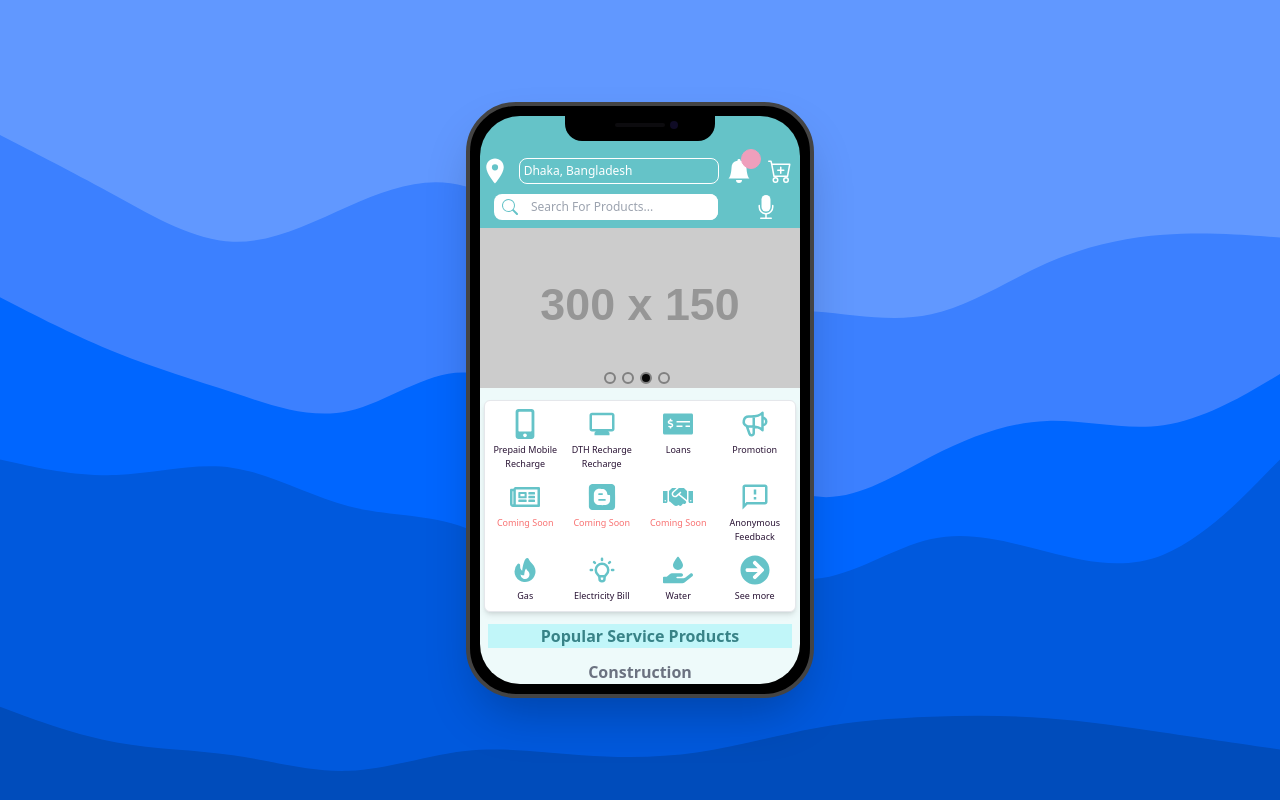
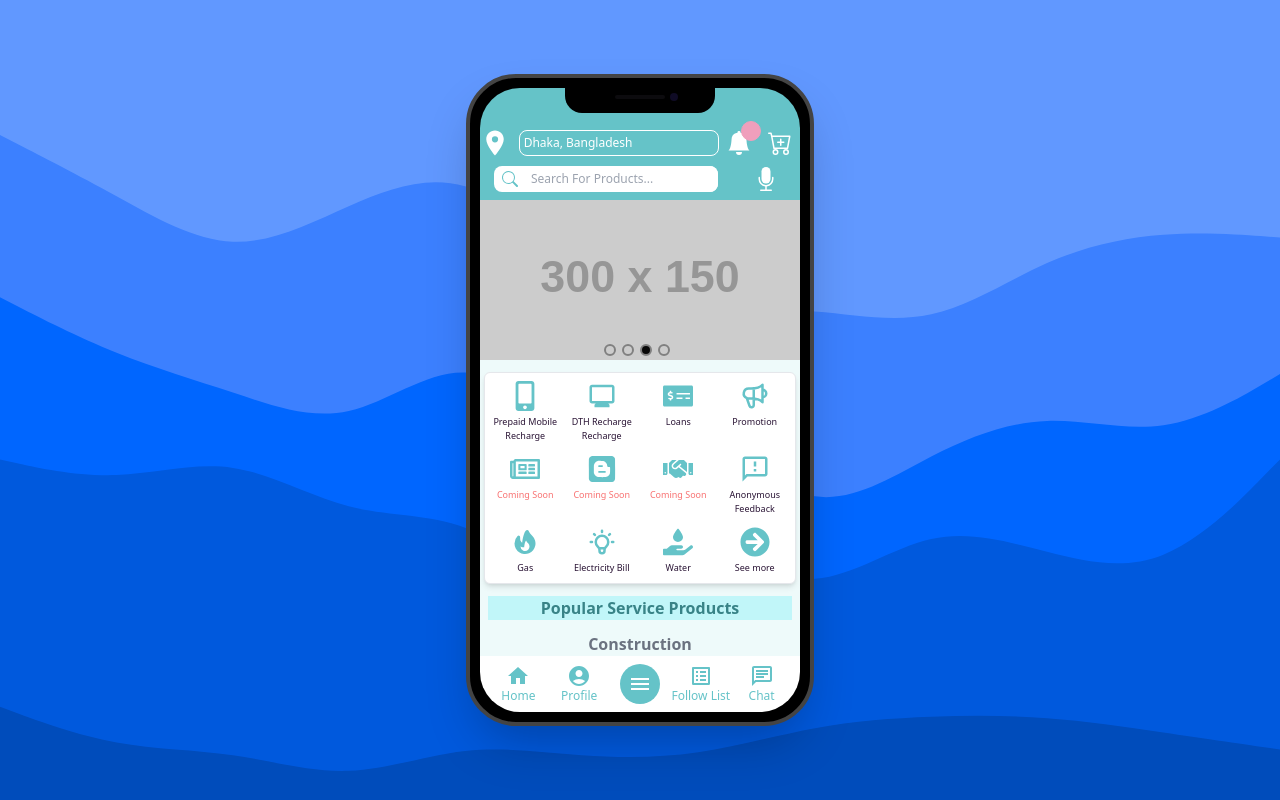
Before and after one commit to TaseenFuadJeem/putatoe, a React (Create React App) app: page / in a window 1280 px wide. Built offline with nearby package versions, Linux system fonts and the light colour scheme; grey boxes are pictures that could not be loaded.

Commit message:
Added navbar

```diff
--- a/src/App.js
+++ b/src/App.js
@@ -1,6 +1,7 @@
 import './App.css';
 import bg from './Components/Assets/stacked-waves-haikei.svg';
 import AppInterface from './Components/AppInterface/AppInterface';
+import Navbar from './Components/AppInterface/Navbar';
 
 function App() {
   return (
@@ -12,6 +13,7 @@ function App() {
           <div className="artboard  phone-1 bg-[#eefafa] overflow-auto">
             <AppInterface />
           </div>
+          <Navbar />
         </div>
       </div>
 
--- /dev/null
+++ b/src/Components/AppInterface/Navbar.js
@@ -0,0 +1,36 @@
+import React from 'react';
+import { MdHome, MdAccountCircle, MdOutlineMenu, MdListAlt, MdOutlineChat } from 'react-icons/md';
+
+const Navbar = () => {
+    return (
+        <nav className='bg-white w-full p-2'>
+
+            <div className='grid grid-cols-5'>
+
+                <div>
+                    <MdHome className='text-2xl mx-auto text-primary' />
+                    <p className='text-center text-xs text-primary'>Home</p>
+                </div>
+                <div>
+                    <MdAccountCircle className='text-2xl mx-auto text-primary' />
+                    <p className='text-center text-xs text-primary'>Profile</p>
+                </div>
+                <div className='bg-primary w-10 rounded-full mx-auto'>
+                    <MdOutlineMenu className='text-2xl mx-auto text-white relative top-2' />
+                </div>
+                <div>
+                    <MdListAlt className='text-2xl mx-auto text-primary' />
+                    <p className='text-center text-xs text-primary'>Follow List</p>
+                </div>
+                <div>
+                    <MdOutlineChat className='text-2xl mx-auto text-primary' />
+                    <p className='text-center text-xs text-primary'>Chat</p>
+                </div>
+
+            </div>
+
+        </nav>
+    );
+};
+
+export default Navbar;
```
